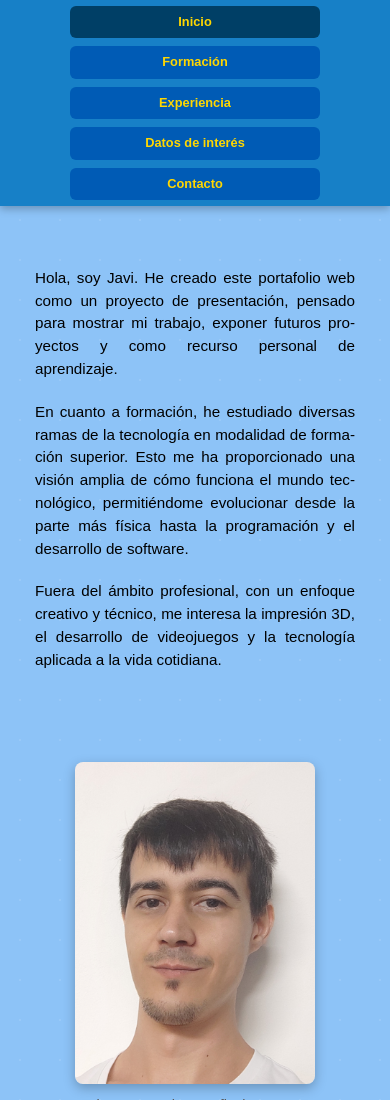
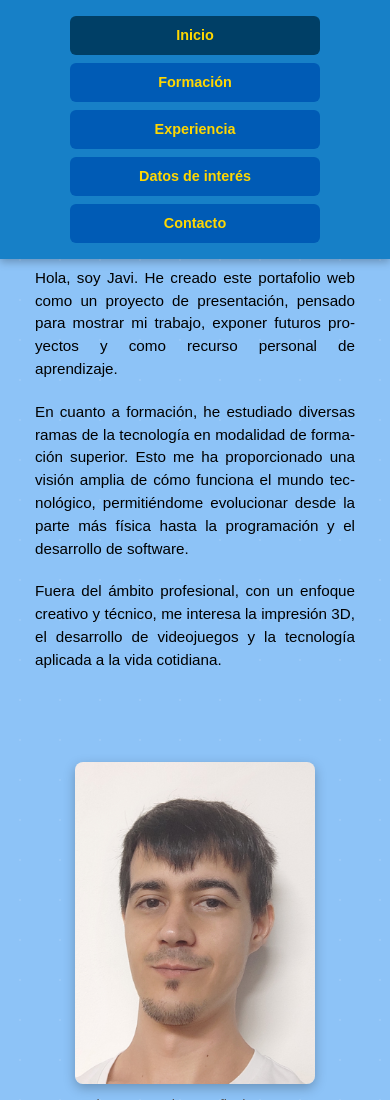
Before and after one commit to voidmain7/LandingPage, a plain HTML site: page index.html in a window 390 px wide. Shown: the top 1100 px of the page. Drawn offline with Linux system fonts and the light colour scheme.

Commit message:
prueba final movil

```diff
--- a/css/style.css
+++ b/css/style.css
@@ -64,23 +64,20 @@ header nav a.active {
 }
 @media (max-width: 700px) {
   header nav {
-    display: flex !important;
-    flex-direction: column !important;
-    gap: 8px !important;
-    align-items: center !important;
-    justify-content: center !important;
+    display: flex;
+    flex-direction: column; /* enlaces en columna */
+    align-items: center; /* centrados horizontalmente */
+    gap: 8px; /* espacio entre enlaces */
+    padding: 6px 0; /* menos padding */
   }
 
   header nav a {
-    width: 100% !important;
-    max-width: 250px;
-    text-align: center !important;
-    padding: 6px 12px;
-    font-size: 0.8rem;
-  }
-
-  header {
-    padding: 6px 10px;
+    width: 80%; /* un poco de margen a los lados */
+    max-width: 250px; /* opcional */
+    text-align: center;
+    padding: 8px 12px;
+    font-size: 0.9rem;
+    border-radius: 6px; /* opcional, mejora visual */
   }
 }
 
```
